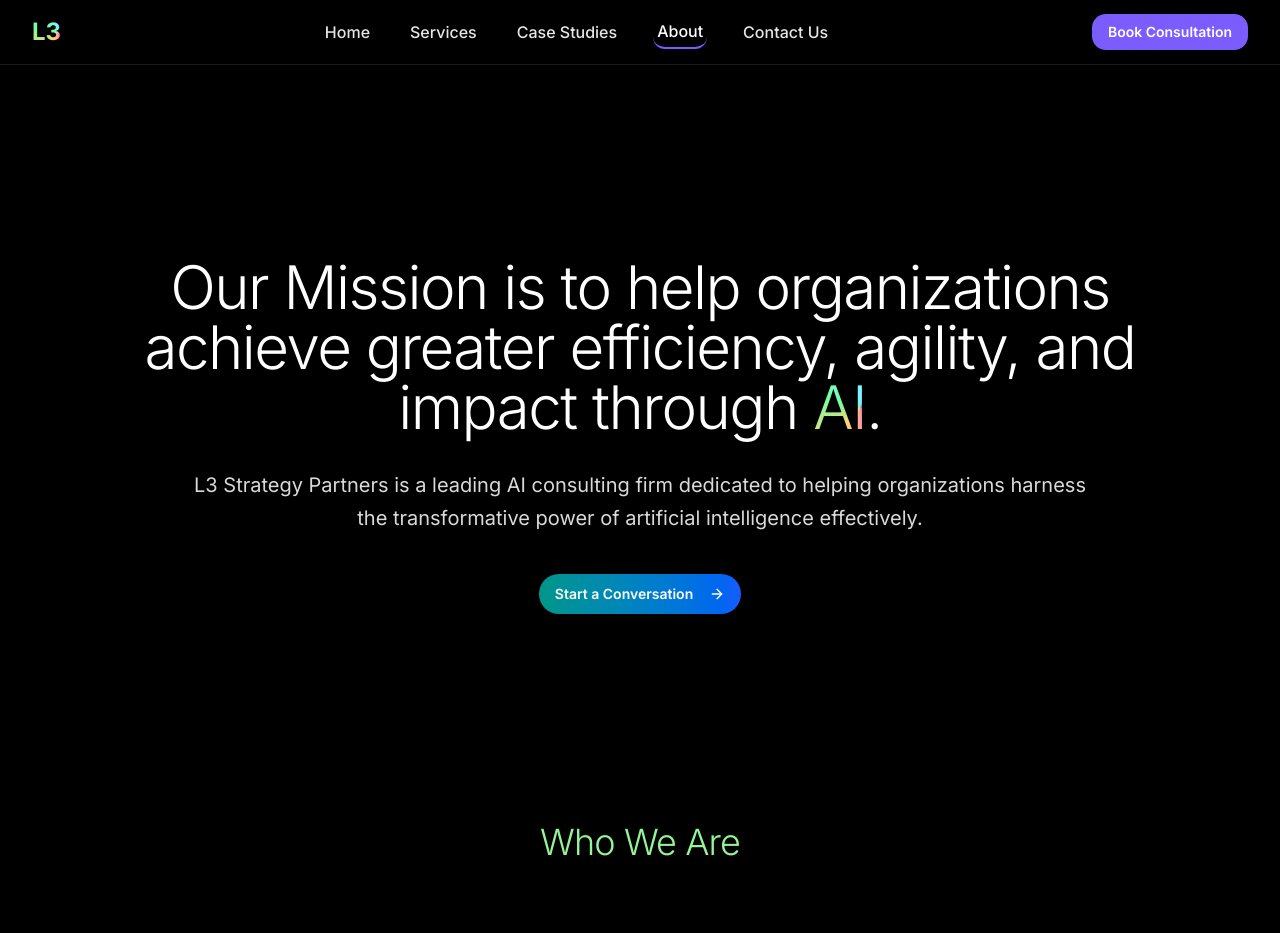
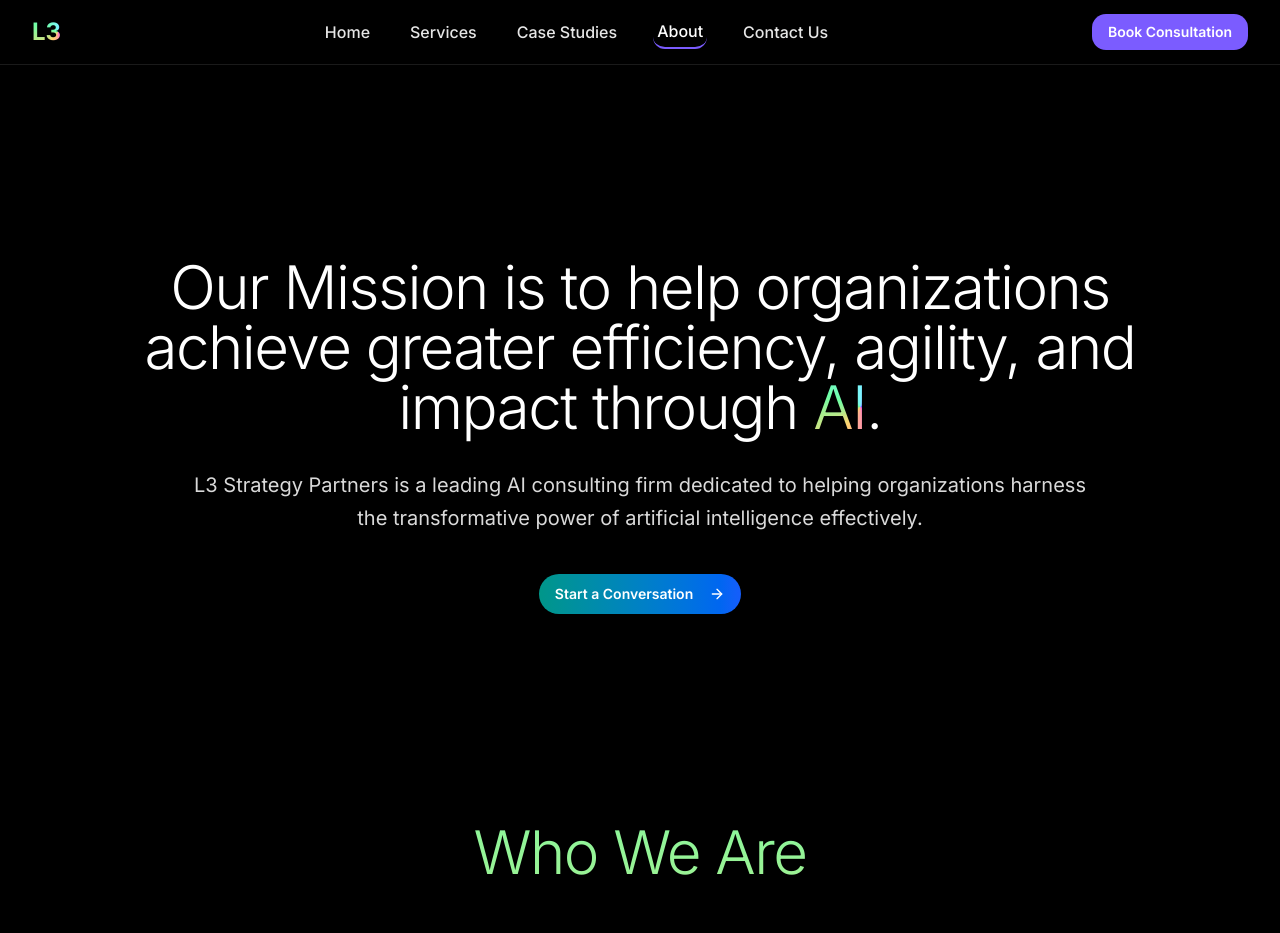
Before and after one commit to MikeWillCodes/l3-strategy-partners, a Next.js app: page /about in a window 1280 px wide. Shown: the top 933 px of the page. Built offline with nearby package versions, Linux system fonts and the light colour scheme.

Commit message:
style(about): increase section heading sizes for better visual hierarchy

```diff
--- a/src/app/globals.css
+++ b/src/app/globals.css
@@ -124,7 +124,7 @@
   }
 
   .text-section-hero-gradient {
-    @apply text-3xl lg:text-4xl font-light tracking-tight;
+    @apply text-5xl lg:text-6xl font-light tracking-tight;
     background: var(--iris);
     background-clip: text;
     -webkit-background-clip: text;
```
